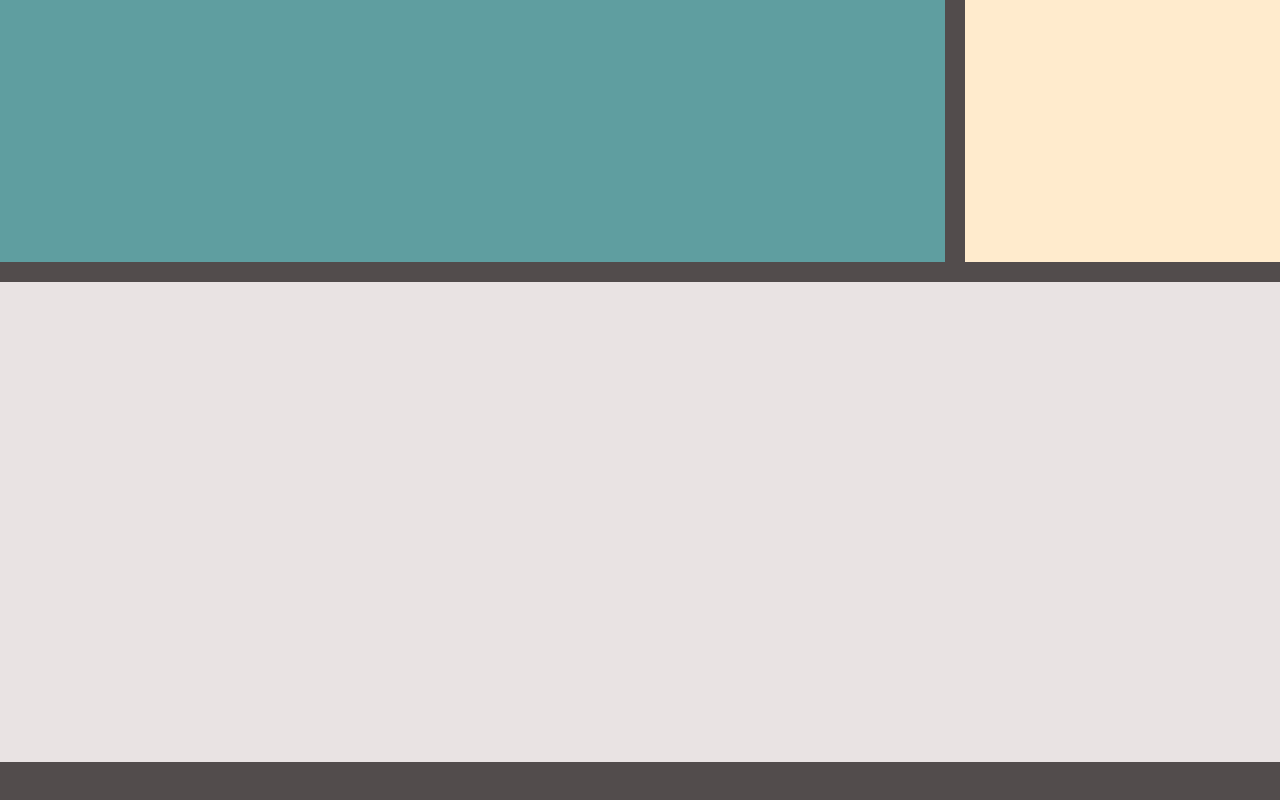
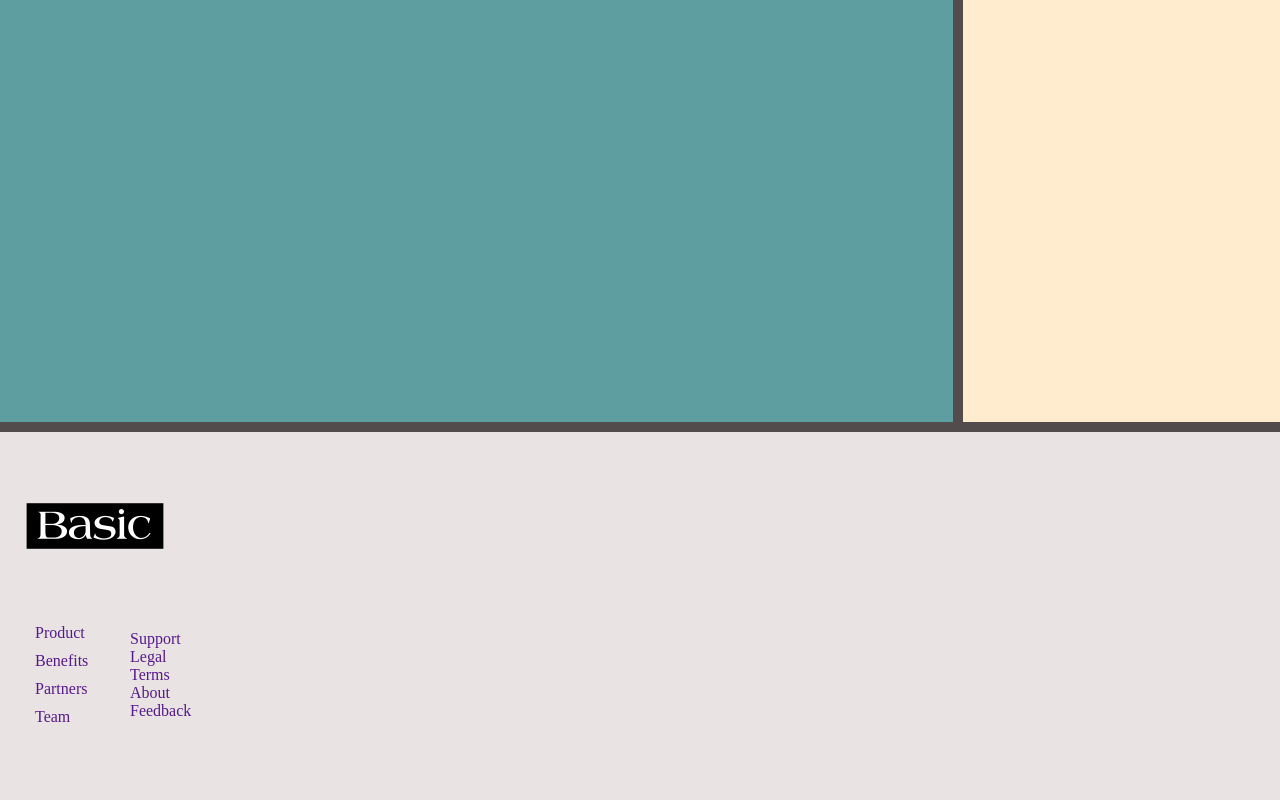
Before and after one commit to Suzei/css-grid-estudo, a plain HTML site: page index.html in a window 1280 px wide. Shown: the part 1358-2158 px from the top of the page. Before the commit the page ends 2120 px from the top, so only its background shows below. Drawn offline with Linux system fonts and the light colour scheme.

Commit message:
COMMI OF THE DAY: Playing with GRID and doing ma best

```diff
--- a/css/style.css
+++ b/css/style.css
@@ -6,12 +6,15 @@ html, body {
 }
 
 
+
+
 .container {
     display: grid;
-    grid-template-columns: 3fr 1fr ;
-    grid-template-rows: 80vh 120vh 60vh ;
-    gap: 20px;
+    grid-template-columns: 3fr 1fr;
+    grid-template-rows: 80vh 20vh 120vh 60vh ;
+    gap: 10px;
     grid-template-areas: 'header header'
+                          'down sidedown'
                           'down side'
                           'footer footer';
 
@@ -22,20 +25,11 @@ html, body {
 
     background-color: crimson;
     grid-area: header;
+    border-radius: 9px;
 }
 
 
-.nav {
-  display: grid;
-  grid-template-columns: 0.4fr 0.4fr;
-  grid-template-rows: 350px 9vh;
-  gap: 30px;
-  width: 100%;
-  justify-content: center;
-  padding-top: 90px;
 
-
-}
 
 
 
@@ -55,47 +49,63 @@ html, body {
 
 }
 
-.nav-components {
-  background-color: rgb(48, 99, 82);
+.style4 {
+  background-color: blue;
+  grid-area: sidedown;
+  border-radius: 5px;
+
+}
 
 
-}
 
 footer {
     background-color: rgb(233, 227, 227);
     grid-area: footer;
 }
 
-
-::-webkit-scrollbar {
-    width: 10px;
-  }
+.logo {
+  background: url(../img/basic.png) no-repeat;
+  background-size: 150px;
+  height: 150px;
+  margin-left: 20px;
+}
 
 
-  ::-webkit-scrollbar-track {
-    box-shadow: inset 0 0 5px grey;
-    border-radius: 5px;
-  }
+.footer-move {
+  display: flex;
+  flex-direction: column;
+
+  width: 100%;
+
+}
 
 
-  ::-webkit-scrollbar-thumb {
-    background: rgb(85, 8, 8);
-    border-radius: 5px;
-  }
+.footer-content {
+  display: flex;
+  align-items: center;
+}
+
+.footer-topics {
+  display: flex;
+  flex-direction: column;
+  padding-left: 30px;
+}
+
+.footer-topics-2 {
+  display: flex;
+  flex-direction: column;
+
+}
 
 
-  ::-webkit-scrollbar-thumb:hover {
-    background: rgb(56, 6, 6);
+.footer-topics a {
+  width: 10px;
+  padding: 5px;
+  text-decoration: none;
+}
 
-
-  }
-
-  .img-1 {
-    background: url(../img/1.jpg) no-repeat;
-    background-size: 450px;
-    align-items: center;
-    height: 500px;
-    margin-top: 22px;
-    margin-left: 150px;
-
-  }
+.footer-topics-2 a {
+  width: 10px;
+  padding-left:80px;
+  text-decoration: none;
+}
--- a/index.html
+++ b/index.html
@@ -40,7 +40,12 @@
                 </div>
         </div>
 
-        <div class="style2" data-aos="fade-right">
+        <div class="style2">
+
+        </div>
+
+        <div class="style4 " data-aos="fade-right">
+
 
         </div>
 
@@ -49,7 +54,27 @@
         </div>
      <footer>
 
+        <div class="footer-move" data-aos="fade-in">
+            <h3 class="logo"></h3>
+                <div class="footer-content">
+                        <div class="footer-topics">
+                            <a href="">Product</a>
+                            <a href="">Benefits</a>
+                            <a href="">Partners</a>
+                            <a href=""> Team</a>
 
+                        </div>
+
+                <div class="footer-topics-2">
+                    <a href="">Support</a>
+                    <a href="">Legal Terms</a>
+                    <a href="">About</a>
+                    <a href="">Feedback</a>
+
+                </div>
+
+            </div>
+        </div>
 
     </footer>
 
```
Also changed, not shown: img/1.jpg (deleted), img/basic.png (added).
